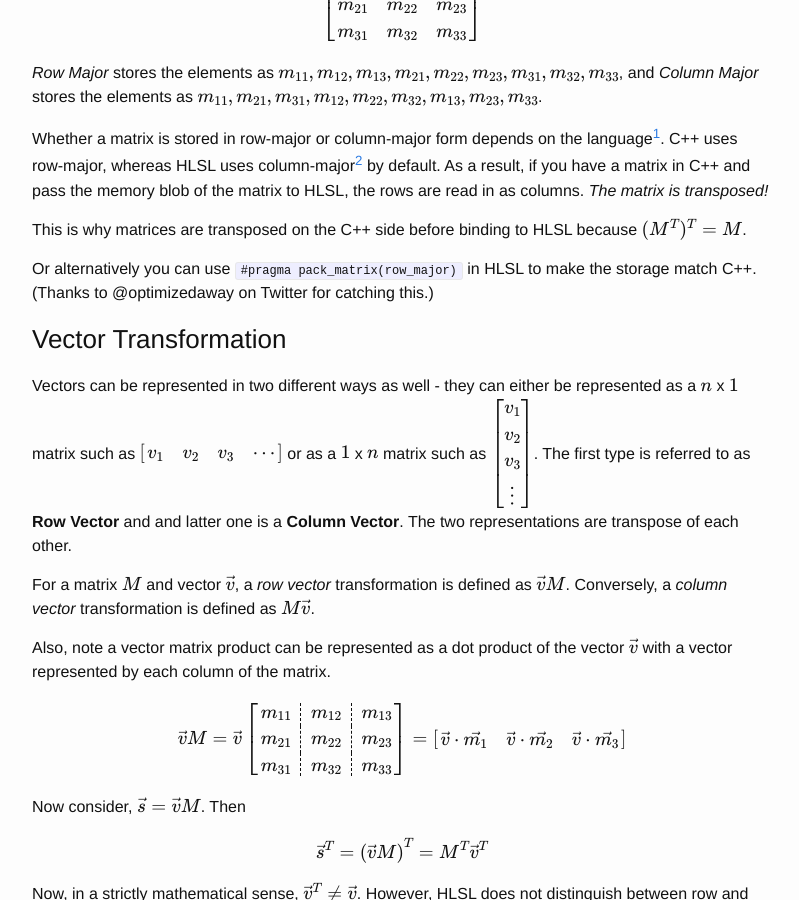
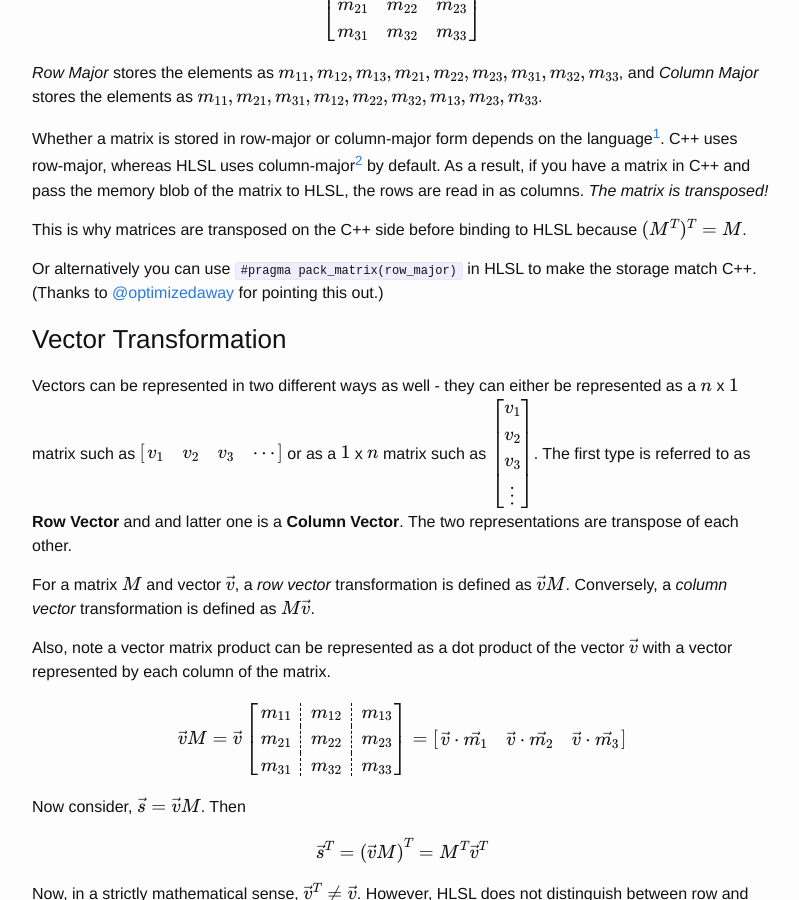
Before and after one commit to SakibSaikia/SakibSaikia.github.io, a Jekyll site: the page built from _posts/2017-07-06-Matrix-Operations-In-Shaders.markdown, in a window 1280 px wide and 900 px high, scrolled down 439 px. Shown: the whole window, without its empty margins (238-1037 px from the left). Built offline with Jekyll 4.4.1, drawn with Linux system fonts in a browser that asks for light colours; formulas are drawn with MathJax 3; comment, search, counter and statistics services are not loaded; some of the changed text lies outside the part shown.

Commit message:
Terascale correction

````diff
--- a/_posts/2017-07-06-Matrix-Operations-In-Shaders.markdown
+++ b/_posts/2017-07-06-Matrix-Operations-In-Shaders.markdown
@@ -25,7 +25,7 @@ Whether a matrix is stored in row-major or column-major form depends on the lang
 
 This is why matrices are transposed on the C++ side before binding to HLSL because $$(M^T)^T = M$$.
 
-Or alternatively you can use ```#pragma pack_matrix(row_major)``` in HLSL to make the storage match C++. (Thanks to @optimizedaway on Twitter for catching this.)
+Or alternatively you can use ```#pragma pack_matrix(row_major)``` in HLSL to make the storage match C++. (Thanks to [@optimizedaway](https://twitter.com/optimizedaway) for pointing this out.)
 ### Vector Transformation
 Vectors can be represented in two different ways as well - they can either be represented as a $$n$$ x $$1$$ matrix such as $$ \begin{bmatrix} v_1 & v_2 & v_3 & \cdots \end{bmatrix} $$ or as a $$1$$ x $$n$$ matrix such as $$ \begin{bmatrix} v_1 \\ v_2 \\ v_3 \\ \vdots \end{bmatrix}$$. The first type is referred to as **Row Vector** and and latter one is a **Column Vector**. The two representations are transpose of each other.
 
````
Also changed, not shown: other parts of _posts/2017-07-06-Matrix-Operations-In-Shaders.markdown (+1 -1 lines).
